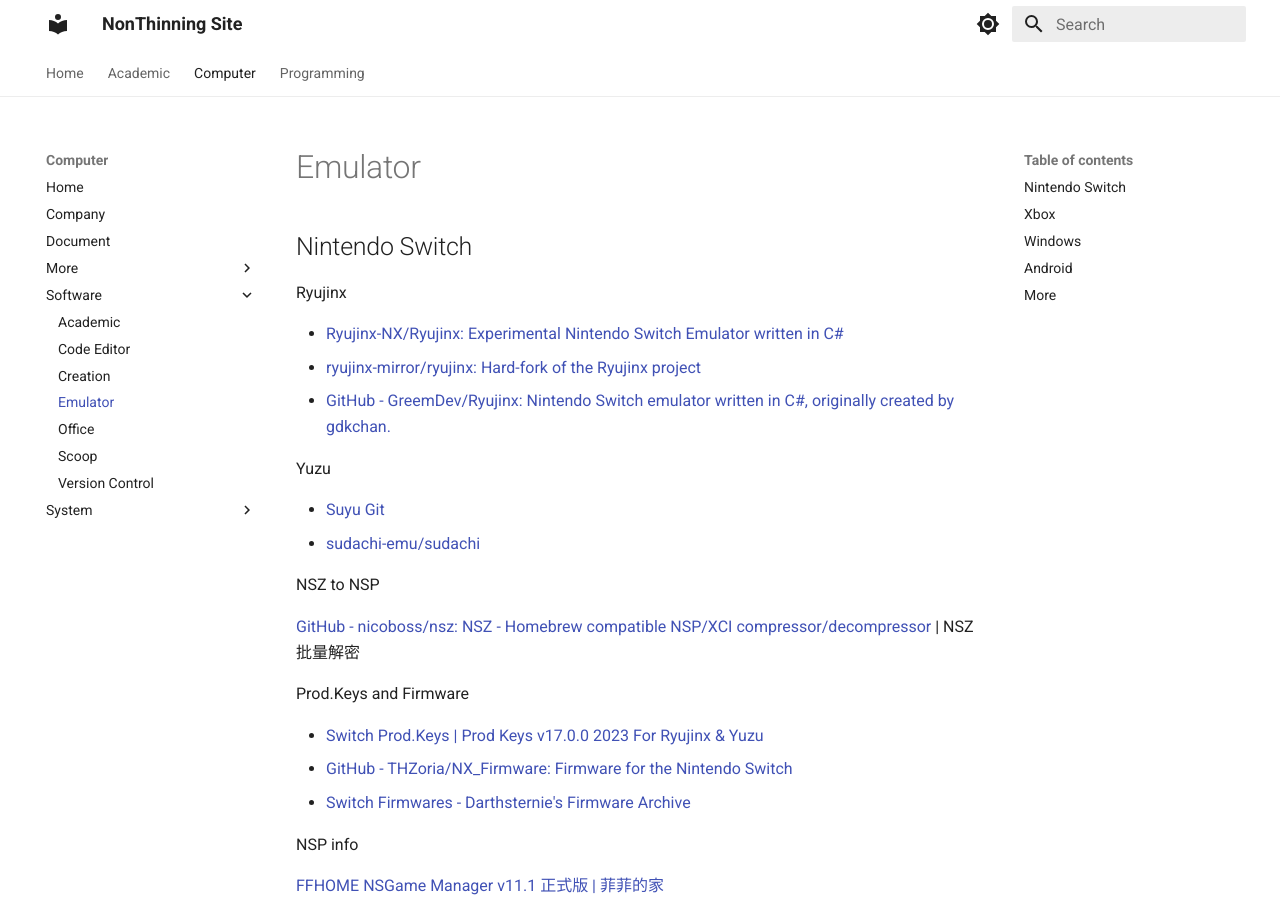
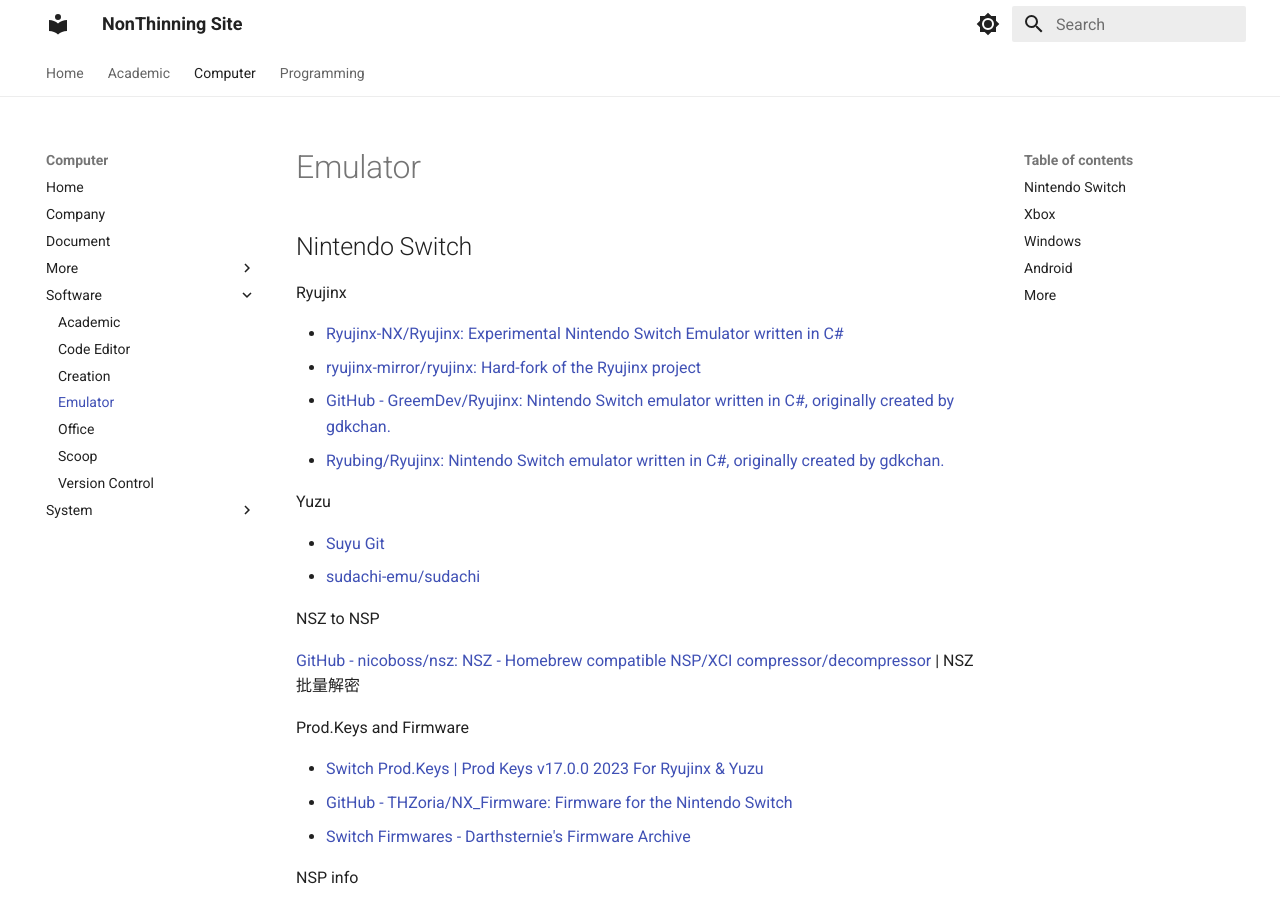
Before and after one commit to NonThinning/NonThinning.github.io, an MkDocs documentation site: the page built from docs/Computer/Software/Emulator.md, in a window 1280 px wide and 900 px high. Built offline with MkDocs 1.6.1 and Material for MkDocs 9.7.7, drawn with Linux system fonts in a browser that asks for light colours.

Commit message:
docs update

```diff
--- a/docs/Computer/Software/Emulator.md
+++ b/docs/Computer/Software/Emulator.md
@@ -6,6 +6,7 @@
 - [Ryujinx-NX/Ryujinx: Experimental Nintendo Switch Emulator written in C#](https://github.com/Ryujinx-NX/Ryujinx)
 - [ryujinx-mirror/ryujinx: Hard-fork of the Ryujinx project](https://github.com/ryujinx-mirror/ryujinx)
 - [GitHub - GreemDev/Ryujinx: Nintendo Switch emulator written in C#, originally created by gdkchan.](https://github.com/GreemDev/Ryujinx)
+- [Ryubing/Ryujinx: Nintendo Switch emulator written in C#, originally created by gdkchan.](https://github.com/Ryubing/Ryujinx)
 
 Yuzu
 
```
Also changed, not shown: docs/Computer/System/Linux/Debian_12.md (+2 -0 lines).
